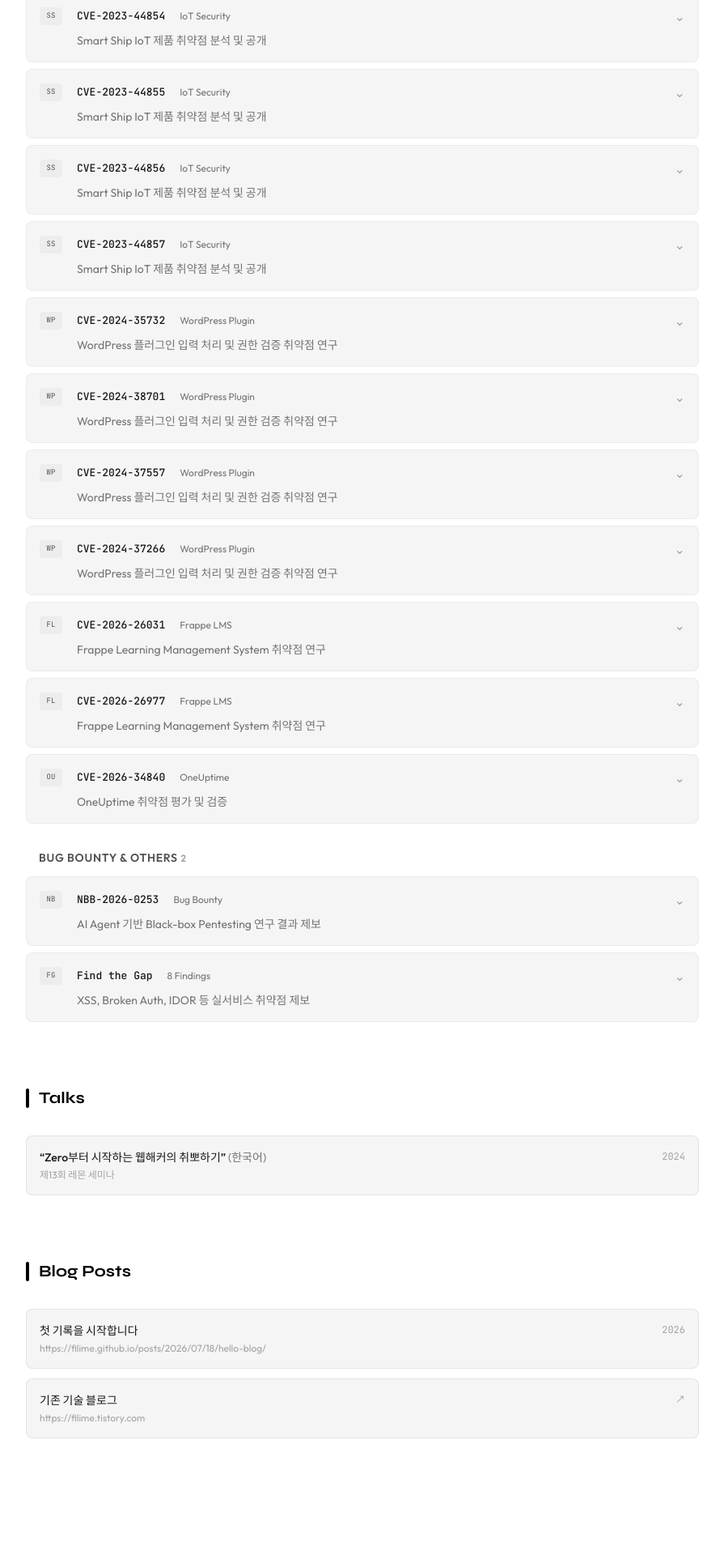
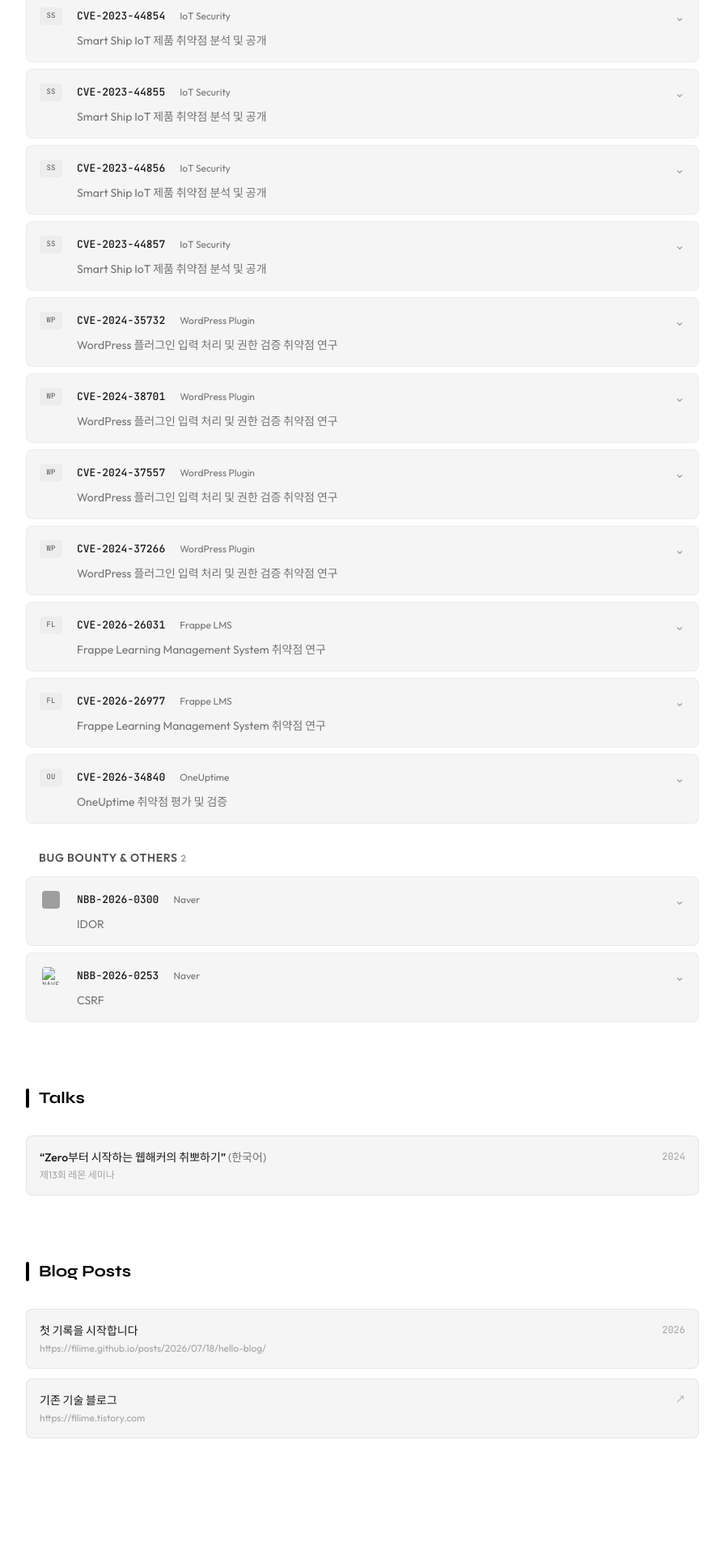
Before and after one commit to filime/filime.github.io, a Jekyll site: the page built from index.html, in a window 1280 px wide. Shown: the part 2459-4379 px from the top of the page at 81% size, without its empty margins (192-1087 px from the left). Built offline with Jekyll 4.4.1, drawn with Linux system fonts in a browser that asks for light colours; grey boxes are pictures that could not be loaded.

Commit message:
Add Naver bug bounty entries

```diff
--- a/assets/css/style.css
+++ b/assets/css/style.css
@@ -721,6 +721,18 @@
   font-size: 9px;
 }
 
+.vendor-icon--logo {
+  overflow: hidden;
+  background: transparent;
+}
+
+.vendor-icon--logo img {
+  display: block;
+  width: 22px;
+  height: 22px;
+  border-radius: 4px;
+}
+
 .vuln-card h3 {
   margin: 0;
   color: var(--ink-100);
--- a/index.html
+++ b/index.html
@@ -139,8 +139,8 @@
     <div class="vuln-group" data-vuln-group>
       <h3 class="vuln-group-title">Bug Bounty &amp; Others <span>2</span></h3>
       <div class="vuln-list">
-        <details class="vuln-card" data-vendor="bug-bounty"><summary><div class="vuln-top"><div class="vuln-meta"><span class="vendor-icon">NB</span><h3>NBB-2026-0253</h3><span class="vuln-type">Bug Bounty</span></div><span class="vuln-arrow">⌄</span></div><p>AI Agent 기반 Black-box Pentesting 연구 결과 제보</p></summary><div class="vuln-details"><p>자동화 Agent로 식별한 취약점을 네이버 버그바운티에 제보했습니다.</p></div></details>
-        <details class="vuln-card" data-vendor="bug-bounty"><summary><div class="vuln-top"><div class="vuln-meta"><span class="vendor-icon">FG</span><h3>Find the Gap</h3><span class="vuln-type">8 Findings</span></div><span class="vuln-arrow">⌄</span></div><p>XSS, Broken Auth, IDOR 등 실서비스 취약점 제보</p></summary><div class="vuln-details"><p>총 8건의 취약점을 제보하고 FVE 등록을 진행했습니다.</p></div></details>
+        <details class="vuln-card" data-vendor="bug-bounty"><summary><div class="vuln-top"><div class="vuln-meta"><span class="vendor-icon vendor-icon--logo"><img src="https://papago.naver.com/images/icon-192x192.png" alt="NAVER Papago" width="22" height="22" loading="lazy" decoding="async"></span><h3>NBB-2026-0300</h3><span class="vuln-type">Naver</span></div><span class="vuln-arrow">⌄</span></div><p>IDOR</p></summary><div class="vuln-details"><p>네이버 파파고에서 발견한 IDOR 취약점을 제보했습니다.</p></div></details>
+        <details class="vuln-card" data-vendor="bug-bounty"><summary><div class="vuln-top"><div class="vuln-meta"><span class="vendor-icon vendor-icon--logo"><img src="https://ssl.pstatic.net/static/nng/glive/icon/favicon.png" alt="NAVER CHZZK" width="22" height="22" loading="lazy" decoding="async"></span><h3>NBB-2026-0253</h3><span class="vuln-type">Naver</span></div><span class="vuln-arrow">⌄</span></div><p>CSRF</p></summary><div class="vuln-details"><p>네이버 치지직에서 발견한 CSRF 취약점을 제보했습니다.</p></div></details>
       </div>
     </div>
   </section>
```
